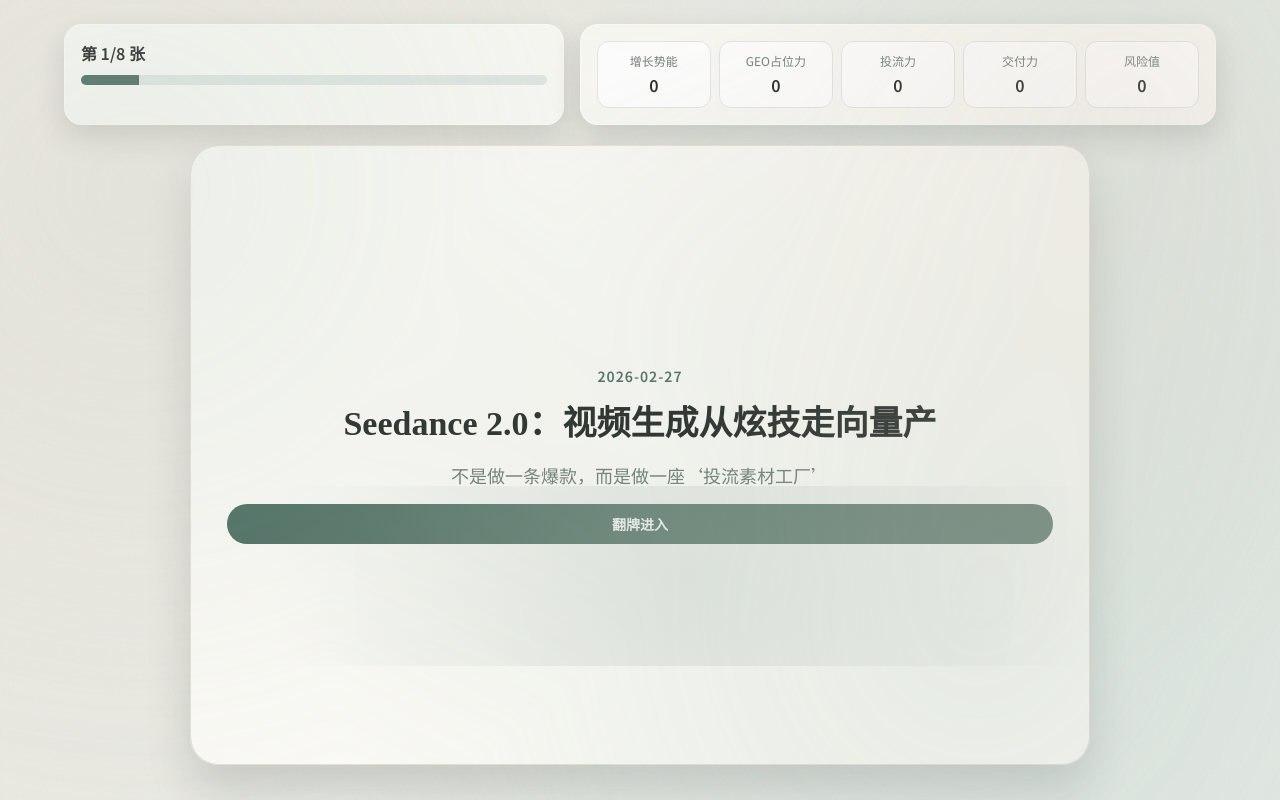
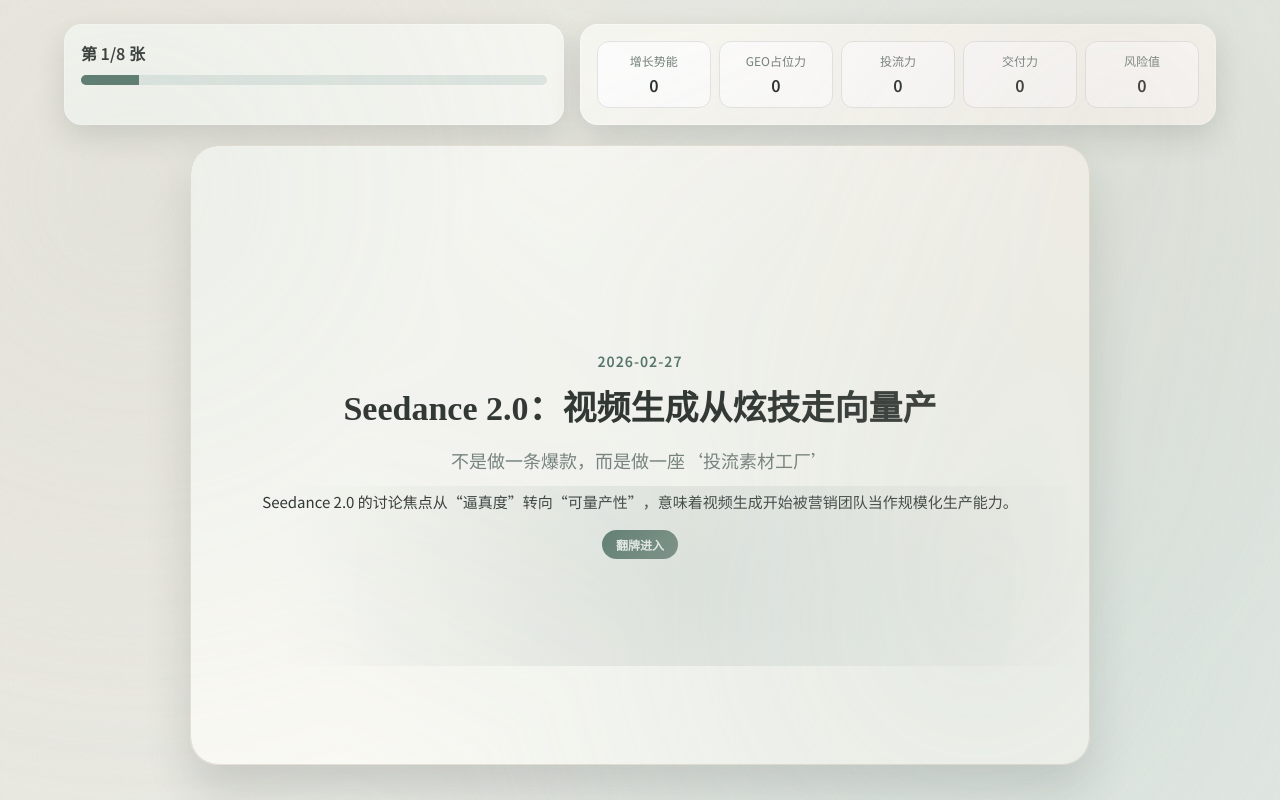
Before and after one commit to liufengming798-coder/ai-hotspot-game, a website built with Vite: page index.html in a window 1280 px wide. Both pictures are taken after a click on the button "开始推演". Built offline with nearby package versions, Linux system fonts and the light colour scheme.

Commit message:
refactor: streamline news flow

```diff
--- a/src/data.js
+++ b/src/data.js
@@ -4,22 +4,14 @@
     date: "2026-02-27",
     title: "Seedance 2.0：视频生成从炫技走向量产",
     subtitle: "不是做一条爆款，而是做一座‘投流素材工厂’",
-    news_summary:
-      "围绕 Seedance 2.0 的讨论从“逼真度”转向“可量产性”：更稳定的角色/场景一致性与镜头运动控制，让营销团队开始把视频生成当作可规模化的生产能力而非单次展示。由此引发的问题不再是“能不能做出好看视频”，而是“能否持续低成本、高效率地生成可投放素材并形成迭代机制”。这意味着内容生产链路将被重新拆分为脚本模板化、镜头组件化和投放数据回流三段。",
+    news_overview:
+      "Seedance 2.0 的讨论焦点从“逼真度”转向“可量产性”，意味着视频生成开始被营销团队当作规模化生产能力。",
+    news_detail:
+      "围绕 Seedance 2.0 的讨论从“逼真度”转向“可量产性”：更稳定的角色/场景一致性与镜头运动控制，让营销团队开始把视频生成当作可规模化的生产能力而非单次展示。由此引发的问题不再是“能不能做出好看视频”，而是“能否持续低成本、高效率地生成可投放素材并形成迭代机制”。这意味着内容生产链路将被重新拆分为脚本模板化、镜头组件化、投放数据回流三段，最终进入“可复盘的素材工厂”模式。",
     news_bullets: [
       "视频生成更稳定：人物/场景一致性与镜头运动更可控",
       "营销圈关注点转移：从‘效果惊艳’到‘能否跑量’",
       "内容生产链路可能重构：脚本→生成→剪辑→投放迭代"
-    ],
-    sources: [
-      {
-        title: "新浪财经：字节视频模型Seedance 2.0发布（2026-02-27）",
-        url: "https://finance.sina.com.cn/tech/roll/2026-02-27/doc-inemppyc5235090.shtml"
-      },
-      {
-        title: "和讯：Seedance 2.0相关报道（2026-02-24）",
-        url: "https://www.hexun.com/2026-02-24/217744755.html"
-      }
     ],
     quiz: {
       question: "这条新闻里，营销圈关注点从什么转向什么？",
@@ -82,22 +74,14 @@
     date: "2026-02-24",
     title: "春节后复盘：AI入口大战进入长期战",
     subtitle: "入口红利只是开始，关键是把AI变成‘任务链’",
-    news_summary:
-      "春节周期的AI产品竞争被复盘为“入口争夺战”，但讨论点正在从短期拉新转向长期留存。媒体与行业评论认为，红包、投放等拉新方式趋同后，真正拉开差距的将是“可执行的任务链”——把AI从聊天工具升级为能完成具体业务流程的系统，才有机会稳定留住用户与场景。对企业侧来说，入口只是触点，决定复购的是能否完成真实的业务任务。",
+    news_overview:
+      "春节AI产品竞争的复盘显示，长期留存关键不是红包与投放，而是把AI变成可执行的任务链。",
+    news_detail:
+      "春节周期的AI产品竞争被复盘为“入口争夺战”，但讨论点正在从短期拉新转向长期留存。媒体与行业评论认为，红包、投放等拉新方式趋同后，真正拉开差距的将是“可执行的任务链”——把AI从聊天工具升级为能完成具体业务流程的系统，才有机会稳定留住用户与场景。对企业侧来说，入口只是触点，决定复购的是能否完成真实的业务任务，尤其是“从内容到转化”的闭环效率。",
     news_bullets: [
       "拉新手段趋同：投放/红包/联动",
       "留存取决于任务完成：从问答到流程化执行",
       "场景深度更重要：把AI嵌到具体业务里"
-    ],
-    sources: [
-      {
-        title: "人民网：人工智能应用场景与任务链发展（2026-02-22）",
-        url: "https://politics.people.com.cn/n1/2026/0222/c1001-40423583.html"
-      },
-      {
-        title: "东方财富：AI应用竞争与入口讨论（2026-02-23）",
-        url: "https://finance.eastmoney.com/a/202602233327605589.html"
-      }
     ],
     quiz: {
       question: "新闻复盘认为长期留存更依赖什么？",
@@ -156,18 +140,14 @@
     date: "2026-02-26",
     title: "春节AI营销战：规模化指标把客户预期拉高",
     subtitle: "客户不再要‘爆一次’，而是要‘稳态增长系统’",
-    news_summary:
-      "春节档的AI应用投放与用户增长数据引发行业讨论，机构观点强调：AI产品已从“尝鲜型玩法”转向“基础设施心智”，客户对效果的预期被规模化指标拉高。对于企业客户而言，更在意的是可解释的转化链路与稳定交付能力，而不是一次性的流量爆发。长期来看，营销团队需要用“持续可复盘的增长系统”替代“短期爆点投放”。",
+    news_overview:
+      "春节档AI营销的投入与MAU讨论推动客户预期升级，更看重稳态增长和可解释效果。",
+    news_detail:
+      "春节档的AI应用投放与用户增长数据引发行业讨论，机构观点强调：AI产品已从“尝鲜型玩法”转向“基础设施心智”，客户对效果的预期被规模化指标拉高。对于企业客户而言，更在意的是可解释的转化链路与稳定交付能力，而不是一次性的流量爆发。长期来看，营销团队需要用“持续可复盘的增长系统”替代“短期爆点投放”，并把内容资产与投放数据联动成可迁移的方法论。",
     news_bullets: [
       "规模化投放与增长成为常态",
       "用户心智教育加速：AI被当作基础设施",
       "企业侧更看重可解释的效果与稳定交付"
-    ],
-    sources: [
-      {
-        title: "新浪财经：春节AI营销战与MAU讨论（2026-02-26）",
-        url: "https://finance.sina.com.cn/tech/roll/2026-02-26/doc-inemtmyp1794910.shtml"
-      }
     ],
     quiz: {
       question: "这条新闻对企业客户预期的核心变化是什么？",
@@ -230,22 +210,14 @@
     date: "2026-02-26",
     title: "模型能力不再稀缺：真正竞争变成应用渗透",
     subtitle: "你会用AI不值钱，你能‘用出效果’才值钱",
-    news_summary:
-      "多份报告与盘点显示，大模型能力的差异正在收敛，调用量与应用渗透率成为衡量竞争力的重要指标。企业更关心“AI是否真正进入业务链路”，而不是模型参数的细微差别。平台生态（内容/搜索/电商）被视为关键战场：谁能把AI嵌入可交付的业务流程，谁就更可能获得长期价值。",
+    news_overview:
+      "当模型能力趋同后，竞争转向“应用渗透率”和业务链路效果，场景与可交付成为核心。",
+    news_detail:
+      "多份报告与盘点显示，大模型能力的差异正在收敛，调用量与应用渗透率成为衡量竞争力的重要指标。企业更关心“AI是否真正进入业务链路”，而不是模型参数的细微差别。平台生态（内容/搜索/电商）被视为关键战场：谁能把AI嵌入可交付的业务流程，谁就更可能获得长期价值。这一趋势也倒逼营销团队把“内容与转化”拆成可复用的流程模板。",
     news_bullets: [
       "模型能力趋同，差异转向场景与链路",
       "企业侧更在意：可控、可交付、可复盘",
       "平台生态（内容/搜索/电商）成为关键战场"
-    ],
-    sources: [
-      {
-        title: "每日经济新闻：AI模型调用量与渗透讨论（2026-02-24）",
-        url: "https://www.nbd.com.cn/articles/2026-02-24/3751000.html"
-      },
-      {
-        title: "新浪财经：大模型应用与渗透率观察（2026-02-25）",
-        url: "https://finance.sina.com.cn/tech/roll/2026-02-25/doc-inemagmm4277421.shtml"
-      }
     ],
     quiz: {
       question: "当模型能力趋同时，竞争重点转向什么？",
@@ -304,18 +276,14 @@
     date: "2026-02-26",
     title: "开源与算力适配：把‘模型热’变成‘本地交付’",
     subtitle: "别卖接入，卖‘客户资产接得进来’",
-    news_summary:
-      "围绕开源模型与算力适配的讨论持续，越来越多企业将关注点转向本地部署与私有化交付。核心诉求不只是“能用模型”，而是“成本可控、数据可控、资产可接入”。行业方案与交付能力成为竞争壁垒：谁能把知识库/素材库接入并形成可维护的流程，谁就更有机会拿下高客单客户。",
+    news_overview:
+      "开源与算力适配的讨论推动企业转向本地化与私有化交付，强调成本与资产可控。",
+    news_detail:
+      "围绕开源模型与算力适配的讨论持续，越来越多企业将关注点转向本地部署与私有化交付。核心诉求不只是“能用模型”，而是“成本可控、数据可控、资产可接入”。行业方案与交付能力成为竞争壁垒：谁能把知识库/素材库接入并形成可维护的流程，谁就更有机会拿下高客单客户。对于营销业务来说，交付能力正在从“模型接入”转向“内容与分发的闭环落地”。",
     news_bullets: [
       "本地部署/私有化需求上升",
       "成本与稳定性变重要：算力、延迟、可维护",
       "行业方案更吃香：知识库/素材库接入是壁垒"
-    ],
-    sources: [
-      {
-        title: "百度智能云：大模型私有化部署与场景分析",
-        url: "https://cloud.baidu.com/article/2121351"
-      }
     ],
     quiz: {
       question: "这波讨论让企业更看重什么样的交付？",
@@ -374,18 +342,14 @@
     date: "2026-02-27",
     title: "AI硬件化：入口从App走向‘随身端侧’",
     subtitle: "内容营销会更像‘场景导购’，而不是‘单向广告’",
-    news_summary:
-      "千问在AI眼镜等硬件形态上的布局被解读为“端侧入口的加速”：AI能力更可能嵌入线下与随身场景，内容营销也因此从“线上广告”逐步转向“场景导购”。在端侧入口里，用户更关注即时解答、现场体验与可转化的导购路径，内容形式也更强调可拍、可讲、可追踪。",
+    news_overview:
+      "AI眼镜等端侧入口加速，内容营销从“线上广告”向“线下场景导购”转变。",
+    news_detail:
+      "千问在AI眼镜等硬件形态上的布局被解读为“端侧入口的加速”：AI能力更可能嵌入线下与随身场景，内容营销也因此从“线上广告”逐步转向“场景导购”。在端侧入口里，用户更关注即时解答、现场体验与可转化的导购路径，内容形式也更强调可拍、可讲、可追踪。营销团队需要把线下体验拆成脚本与场景词，并用扫码与导购链路连接到转化。",
     news_bullets: [
       "端侧入口增加：更即时、更场景化",
       "线下体验可被内容化：可拍、可讲、可转化",
       "行业顾问型内容机会：导购/攻略/体验说明"
-    ],
-    sources: [
-      {
-        title: "新浪财经：阿里布局AI眼镜与硬件入口（2026-02-25）",
-        url: "https://finance.sina.com.cn/tech/roll/2026-02-25/doc-inemagmm4368257.shtml"
-      }
     ],
     quiz: {
       question: "端侧入口强化意味着内容营销更像什么？",
@@ -444,22 +408,14 @@
     date: "2026-02-27",
     title: "具身智能破圈：品牌叙事进入‘体验时代’",
     subtitle: "未来的爆点可能是‘AI服务过程’，不是产品参数",
-    news_summary:
-      "权威媒体集中讨论具身智能与人形机器人热度，强调从技术展示走向应用落地的加速。对品牌而言，最容易内容化的部分是“服务过程与体验场景”，而不是技术参数。体验过程可视化更适合短视频传播，也更容易形成可复制的叙事模板，这使“服务流程内容化”成为新的竞争点。",
+    news_overview:
+      "具身智能热度推动品牌叙事转向“体验过程”，内容化对象从参数转为服务流程。",
+    news_detail:
+      "权威媒体集中讨论具身智能与人形机器人热度，强调从技术展示走向应用落地的加速。对品牌而言，最容易内容化的部分是“服务过程与体验场景”，而不是技术参数。体验过程可视化更适合短视频传播，也更容易形成可复制的叙事模板，这使“服务流程内容化”成为新的竞争点。对内容营销团队来说，关键在于把流程拍成脚本并形成可规模化的素材矩阵。",
     news_bullets: [
       "从屏幕AI走向物理世界服务",
       "体验过程可视化：更适合短视频传播",
       "新叙事模板出现：智慧服务、智能陪伴、自动化流程"
-    ],
-    sources: [
-      {
-        title: "人民网：具身智能与机器人应用观察（2026-02-22）",
-        url: "https://politics.people.com.cn/n1/2026/0222/c1001-40423583.html"
-      },
-      {
-        title: "新浪财经：具身智能热点讨论（2026-02-26）",
-        url: "https://finance.sina.com.cn/tech/roll/2026-02-26/doc-inemtmyp1793362.shtml"
-      }
     ],
     quiz: {
       question: "这条新闻提示品牌更该内容化什么？",
@@ -518,19 +474,14 @@
     date: "机制卡",
     title: "小红书GEO：先抢20个引用席位，再谈爆款",
     subtitle: "入口差异 + 触发规律 + 评论语料，是胜负手",
-    news_summary:
-      "（行业观察口径）小红书GEO被视作“AI总结引用席位争夺”：引用位有限，意味着策略首要目标不是爆款，而是被引用。不同入口触发机制存在差异：点点更易触发上下文联想，问一问展示位受限，直搜产品词触发率低但叠加痛点疑问/对比抉择更容易撕口子。对内容营销来说，结构化写作与评论语料工程正在成为新的“占位能力”。",
+    news_overview:
+      "小红书GEO本质是争夺AI总结引用席位，首要目标不是爆款而是被引用。",
+    news_detail:
+      "（行业观察口径）小红书GEO被视作“AI总结引用席位争夺”：引用位有限，意味着策略首要目标不是爆款，而是被引用。不同入口触发机制存在差异：点点更易触发上下文联想，问一问展示位受限，直搜产品词触发率低但叠加痛点疑问/对比抉择更容易撕口子。对内容营销来说，结构化写作与评论语料工程正在成为新的“占位能力”，需要用问题词库+结构化笔记+评论高赞语料来形成引用率闭环。",
     news_bullets: [
       "三入口触发差异：点点更容易触发，问一问中等，直搜门槛高",
       "引用席位是硬约束：要围绕‘被引用’优化内容结构与语料",
       "直搜撕口子：产品词+痛点疑问/对比抉择更容易触发AI总结"
-    ],
-    sources: [
-      {
-        title: "行业解读：小红书GEO优化机制",
-        url: "https://www.10100.com/article/1005222",
-        note: "行业解读"
-      }
     ],
     quiz: {
       question: "GEO攻坚的第一目标更像什么？",
--- a/src/game.js
+++ b/src/game.js
@@ -168,7 +168,8 @@
       <div class="card-date">${card.date}</div>
       <h2>${card.title}</h2>
       <p class="subtitle">${card.subtitle}</p>
-      <button class="btn primary" id="flipBtn">翻牌进入</button>
+      <p class="summary">${card.news_overview || card.news_summary}</p>
+      <button class="btn primary small" id="flipBtn">翻牌进入</button>
     `;
     const flipBtn = front.querySelector('#flipBtn');
     if (flipBtn) flipBtn.onclick = handleFlip;
@@ -230,28 +231,11 @@
 
     if (state.stage === STAGES.NEWS) {
       content.innerHTML = `
-        <div class="stage-title">① 新闻速览</div>
-        <p class="summary">${card.news_summary}</p>
+        <div class="stage-title">① 新闻详解</div>
+        <p class="summary">${card.news_detail || card.news_summary}</p>
         <ul class="bullets">
           ${card.news_bullets.map((b) => `<li>${b}</li>`).join('')}
         </ul>
-        ${
-          card.sources && card.sources.length
-            ? `<div class="sources">
-                <div class="sources-title">信源链接</div>
-                <ul>
-                  ${card.sources
-                    .map(
-                      (s) =>
-                        `<li><a href="${s.url}" target="_blank" rel="noopener">${s.title}</a>${
-                          s.note ? `<span class="source-note">${s.note}</span>` : ''
-                        }</li>`
-                    )
-                    .join('')}
-                </ul>
-              </div>`
-            : ''
-        }
         <div class="actions">
           <button class="btn primary" id="toQuiz">进入理解挑战</button>
         </div>
--- a/src/styles.css
+++ b/src/styles.css
@@ -237,7 +237,7 @@
 }
 
 .summary {
-  font-size: 16px;
+  font-size: 15px;
   line-height: 1.7;
 }
 
@@ -330,6 +330,12 @@
 .btn.primary {
   background: linear-gradient(135deg, #4a6b5f, #6f8478);
   color: #fff;
+}
+
+.btn.small {
+  padding: 6px 14px;
+  font-size: 12px;
+  align-self: center;
 }
 
 .btn.primary:hover {
```
